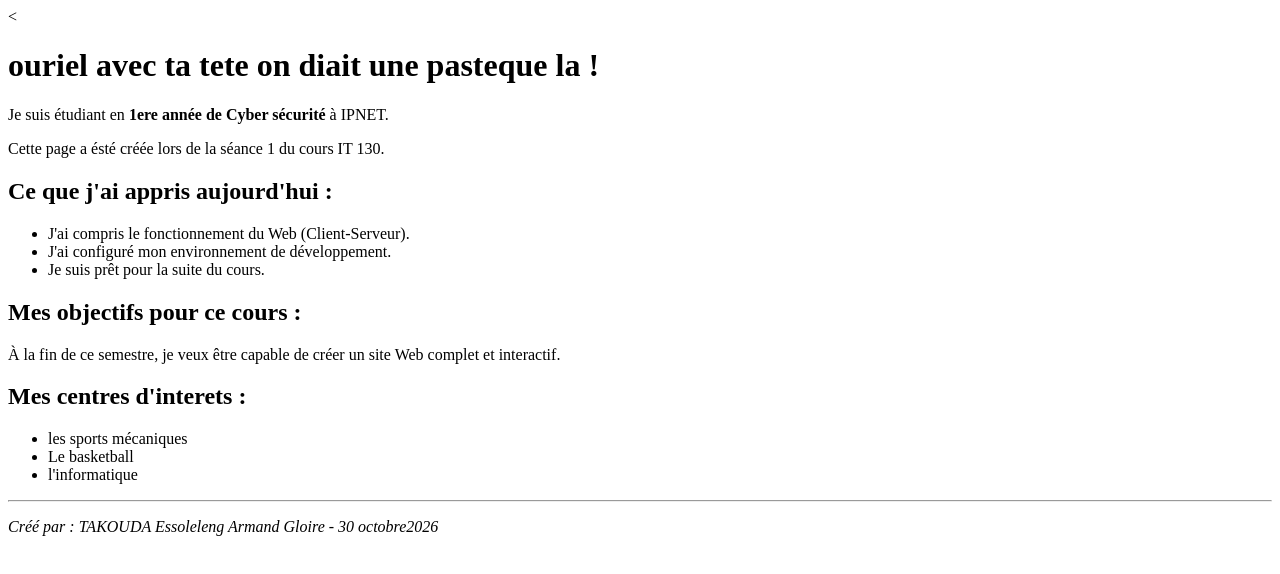
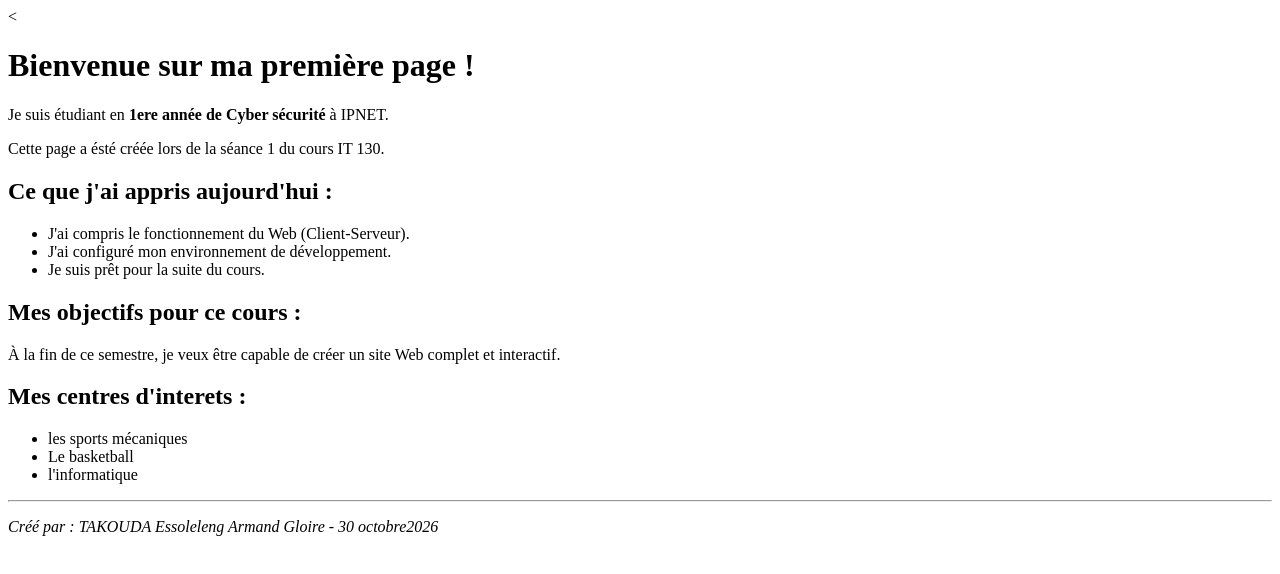
Before and after one commit to gta4x/ipnet-it130-gloire, a plain HTML site: page index.html in a window 1280 px wide. Drawn offline with Linux system fonts and the light colour scheme.

Commit message:
Correction du titre de la page d'accueil

```diff
--- a/index.html
+++ b/index.html
@@ -6,7 +6,7 @@
         <title>o </title>
     </head>
     <body>
-        <h1>ouriel avec ta tete on diait une pasteque la  !</h1>
+        <h1>Bienvenue sur ma première page  !</h1>
         <p>Je suis étudiant en <strong>1ere année de Cyber sécurité</strong> à IPNET.</p>
         <p>Cette page a ésté créée lors de la séance 1 du cours IT 130.</p>
         <h2>Ce que j'ai appris aujourd'hui :</h2>
```
